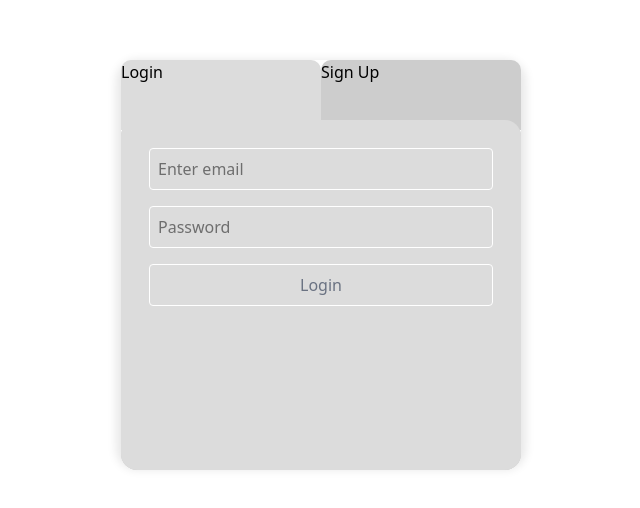
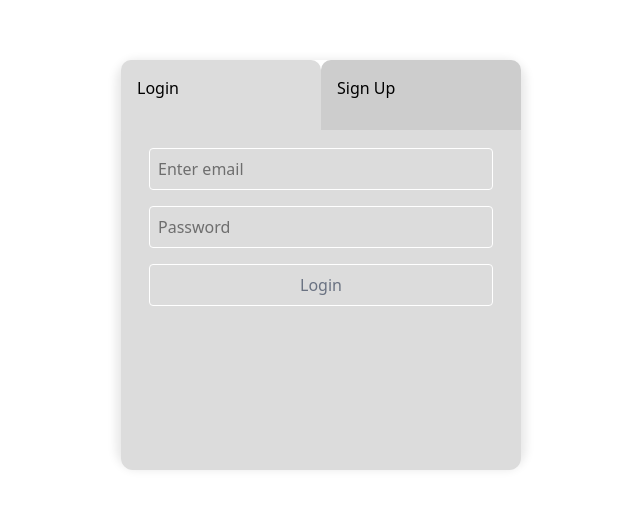
Before and after one commit to E-Y-J/TR41-EMERGENCYHEALTH, a React app in the folder FRONTEND/: page / in a window 1280 px wide. Shown: the part 140-648 px from the top of the page, without its empty margins (319-959 px from the left). Built offline with nearby package versions, Linux system fonts and the light colour scheme; the HTML template or start-up script is replaced by a standard one.

Commit message:
created functionality for components.

```diff
--- a/FRONTEND/src/components/AuthContainer.tsx
+++ b/FRONTEND/src/components/AuthContainer.tsx
@@ -1,19 +1,45 @@
-/* import { useState } from "react"; */
+import { useState } from "react";
 import Login from "./Login";
 import SignUp from "./SignUp";
-import '../styles/AuthContainer.css'
-
-
+import '../styles/AuthContainer.css';
 
 function AuthContainer() {
-    /* const [activeTab, setActiveTab] = useState("login"); */
+    const [activeTab, setActiveTab] = useState("login");
+
 
     return (
         <div className="auth-container">
-            <SignUp />
-            <Login />
+            <Login
+                active={activeTab === "login"}
+                switchTab={() => setActiveTab("login")}
+                boxActive={activeTab === "login"}
+            />
+            <SignUp
+                active={activeTab === "signup"}
+                switchTab={() => setActiveTab("signup")}
+                boxActive={activeTab === "signup"}
+            />
         </div>
     );
 }
 
 export default AuthContainer;
+
+
+/* import { useState } from "react";
+import Login from "./Login";
+import SignUp from "./SignUp";
+import '../styles/AuthContainer.css';
+
+function AuthContainer() {
+    const [activeTab, setActiveTab] = useState("login");
+
+    return (
+        <div className="auth-container">
+            <Login active={activeTab === "login"} switchTab={() => setActiveTab("signup")} />
+            <SignUp active={activeTab === "signup"} switchTab={() => setActiveTab("login")} />
+        </div>
+    );
+}
+
+export default AuthContainer; */
--- a/FRONTEND/src/components/Login.tsx
+++ b/FRONTEND/src/components/Login.tsx
@@ -1,35 +1,44 @@
-import '../styles/AuthContainer.css'
+import '../styles/AuthContainer.css';
 
-const Login = () => {
+interface LoginProps {
+    active: boolean;
+    switchTab: () => void;
+    boxActive: boolean;
+}
+
+const Login: React.FC<LoginProps> = ({ active, switchTab, boxActive }) => {
     return (
-        <>
         <div className="login-box">
-                <div className="login-tab">
-                    <button>Login</button>
+            <div className="login-tab" style={{ zIndex: boxActive ? 4 : 2 }}>
+                <button
+                    className='login-btn'
+                    onClick={switchTab}
+                >
+                    Login
+                </button>
             </div>
-                <div className="login-body p-7">
+            <div className={`login-body p-7 ${active ? "active" : ""}`}>
                 <form className="flex flex-col gap-4">
                     <input
                         type="email"
                         placeholder="Enter email"
-                            className="border border-white rounded p-2 focus:outline-none focus:border-white"
+                        className="border border-white focus:outline-none focus:border-gray-500 rounded p-2"
                     />
                     <input
                         type="password"
                         placeholder="Password"
-                            className="border border-white rounded p-2 focus:outline-none focus:border-white"
+                        className="border border-white focus:outline-none focus:border-gray-500 rounded p-2"
                     />
                     <button
                         type="submit"
-                            className="text-gray-500 border border-white active:bg-white focus:outline-none p-2 rounded "
+                        className="text-gray-500 border border-white active:bg-white focus:outline-none p-2 rounded"
                     >
                         Login
                     </button>
                 </form>
             </div>
         </div>
-        </>
-    )
+    );
 }
 
-export default Login
+export default Login;
--- a/FRONTEND/src/components/SignUp.tsx
+++ b/FRONTEND/src/components/SignUp.tsx
@@ -1,33 +1,43 @@
-import '../styles/AuthContainer.css'
+import '../styles/AuthContainer.css';
 
-const SignUp = () => {
+interface SignUpProps {
+    active: boolean;
+    switchTab: () => void;
+    boxActive: boolean;
+}
+
+const SignUp: React.FC<SignUpProps> = ({ active, switchTab, boxActive }) => {
     return (
-        <>
         <div className="signup-box">
-                <div className="signup-tab">
-                    <button>Sign Up</button>
+            <div className="signup-tab" style={{ zIndex: boxActive ? 4 : 2 }}>
+                <button
+                    className='signup-btn'
+                    onClick={switchTab}
+                >
+                    Sign Up
+                </button>
             </div>
-                <div className="signup-body p-7">
+            <div className={`signup-body p-7 ${active ? "active" : ""}`}>
                 <form className="flex flex-col gap-4">
                     <input
                         type="text"
                         placeholder="First Name"
-                            className="border border-white rounded p-2"
+                        className="border border-white focus:outline-none focus:border-gray-500 rounded p-2"
                     />
                     <input
                         type="text"
                         placeholder="Last Name"
-                            className="border border-white rounded p-2"
+                        className="border border-white focus:outline-none focus:border-gray-500 rounded p-2"
                     />
                     <input
                         type="email"
                         placeholder="Email"
-                            className="border border-white rounded p-2"
+                        className="border border-white focus:outline-none focus:border-gray-500 rounded p-2"
                     />
                     <input
                         type="password"
                         placeholder="Create a Password"
-                            className="border border-white rounded p-2"
+                        className="border border-white focus:outline-none focus:border-gray-500 rounded p-2"
                     />
                     <button
                         type="submit"
@@ -38,8 +48,7 @@ const SignUp = () => {
                 </form>
             </div>
         </div>
-        </>
-    )
+    );
 }
 
-export default SignUp
+export default SignUp;
--- a/FRONTEND/src/styles/AuthContainer.css
+++ b/FRONTEND/src/styles/AuthContainer.css
@@ -19,12 +19,21 @@
   position: absolute;
   inset: 0;
   z-index: 2;
+  pointer-events: none;
+}
+
+.login-box .login-tab,
+.signup-box .signup-tab {
+  pointer-events: auto;
 }
 
 .login-body.active,
 .signup-body.active {
+  display: block;
   z-index: 4;
+  pointer-events: auto;
 }
+
 .login-tab {
   position: absolute;
   left: 0px;
@@ -38,11 +47,12 @@
 }
 
 .login-body {
+  display: none;
   margin-top: 60px;
   height: 350px;
 
   background: #dcdcdc;
-  border-radius: 16px;
+  border-radius: 12px;
 
   z-index: 2;
 }
@@ -60,17 +70,19 @@
 }
 
 .signup-body {
+  display: none;
   margin-top: 60px;
   height: 350px;
 
   background: #cdcdcd;
-  border-radius: 16px;
+  border-radius: 12px;
 
   z-index: 2;
 }
 
-button {
+.login-btn,
+.signup-btn {
   text-align: center;
-
+  padding: 1rem;
   z-index: 5;
 }
```
Lines whose indentation alone changed are shown as unchanged.
